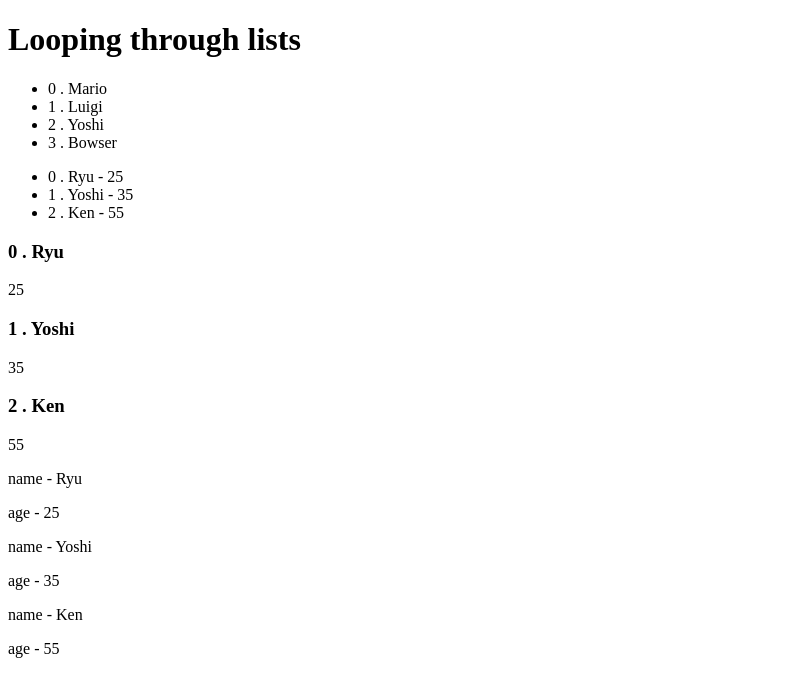
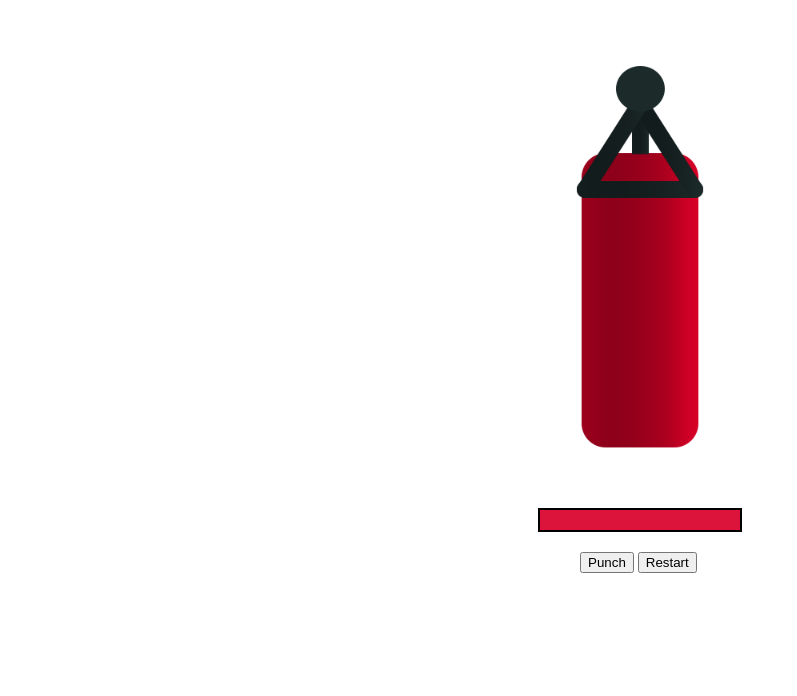
Before and after one commit to KunalKatiyar/VueJSTutorial, a plain HTML site: page index.html in a window 1280 px wide. Shown: the whole page, without its empty margins (0-797 px from the left). Drawn offline with nearby package versions, Linux system fonts and the light colour scheme.

Commit message:
Simple Punchbag Game

```diff
--- a/app.js
+++ b/app.js
@@ -1,64 +1,22 @@
 new Vue({
     el: '#vue-app',
     data: {
-        // name: '',
-        // job: 'Student',
-        // website: "https://kunalkatiyar.github.io",
-        // websiteTag: '<a href="https://kunalkatiyar.github.io">Kunal Katiyar Website</a>',
-        // age: 20,
-        // a: 0,
-        // b: 0
-        // x: 0,
-        // y: 0
-        // available: false,
-        // nearby: false
-        // error: false,
-        // success: false
-        characters: ['Mario', 'Luigi', 'Yoshi', 'Bowser'],
-        ninjas: [
-            { name: 'Ryu', age: 25 },
-            { name: 'Yoshi', age: 35 },
-            { name: 'Ken', age: 55 }
-        ]
+        health: 100,
+        ended: false
     },
     methods: {
-        greet: function(time){
-            return 'Good ' + time + " " + this.name;
+        punch: function(){
+            this.health -= 10;
+            if (this.health <= 0){
+                this.ended = true;
+            }
         },
-        add: function(inc){
-            this.age+=inc;
-        },
-        subtract: function (dec) {
-            this.age-=dec;
-        },
-        updateXY: function (event){
-            this.x = event.offsetX;
-            this.y = event.offsetY;
-        },
-        click: function () {
-            alert('You clicked me')
-        },
-        logName: function(){
-            console.log('You entered your name');
-        },
-        logAge: function(){
-            console.log('You entered your age');
+        restart: function () {
+            this.health = 100;
+            this.ended = false;
         }
     },
     computed: {
-        addToA: function () {
-            console.log('addToA');
-            return this.a + this.age;
-        },
-        addToB: function () {
-            console.log('addToB');
-            return this.b + this.age;
-        },
-        compClasses: function(){
-            return {
-                available: this.available,
-                nearby: this.nearby
-            }
-        }
+
     }
 });
--- a/index.html
+++ b/index.html
@@ -9,22 +9,17 @@
 </head>
 <body>
     <div id="vue-app">
-        <h1>Looping through lists</h1>
-        <ul>
-            <li v-for="(character, index) in characters">{{ index }} . {{ character }}</li>
-        </ul>
-        <ul>
-            <li v-for="(ninja, index) in ninjas">{{ index }} . {{ ninja.name }} - {{ ninja.age }}</li>
-        </ul>
-        <template v-for="(ninja, index) in ninjas">
-            <h3>{{ index }} . {{ ninja.name }}</h3>
-            <p>{{ ninja.age }}</p>
-        </template>
-        <template v-for="ninja in ninjas">
-            <div v-for="(val,key) in ninja">
-                <p>{{ key }} - {{ val }}</p>
-            </div>
-        </template>
+        <!-- bag image -->
+        <div id="bag" v-bind:class="{ burst: ended }"></div>
+        <!-- bag health -->
+        <div id="bag-health">
+            <div v-bind:style="{ width: health + '%' }"></div>
+        </div>
+        <!-- game controls -->
+        <div id="controls">
+            <button v-on:click="punch" v-show="!ended">Punch</button>
+            <button v-on:click="restart">Restart</button>
+        </div>
     </div>
 
     <script src="app.js"></script>
--- a/styles.css
+++ b/styles.css
@@ -1,16 +1,28 @@
-span{
-    background: red;
-    display: inline-block;
-    padding: 10px;
-    color: #fff;
-    margin: 10px 0;
+#bag{
+    width:200px;
+    height: 500px;
+    margin: 0 auto;
+    background: url(/img/bag.png) center no-repeat;
+    background-size: 80%;
 }
 
-.available span{
-    background: green;
+#bag.burst{
+    background: url(/img/bag-burst.png) center no-repeat;
+    background-size: 80%;
 }
 
-.nearby span:after{
-    content: "nearby";
-    margin-left: 10px;
+#bag-health{
+    width: 200px;
+    border: 2px solid #000;
+    margin: 0 auto 20px auto;
 }
+
+#bag-health div{
+    height: 20px;
+    background: crimson;
+}
+
+#controls{
+    width: 120px;
+    margin: 0 auto;
+}
```
Also changed, not shown: img/bag-burst.png (added), img/bag.png (added).
